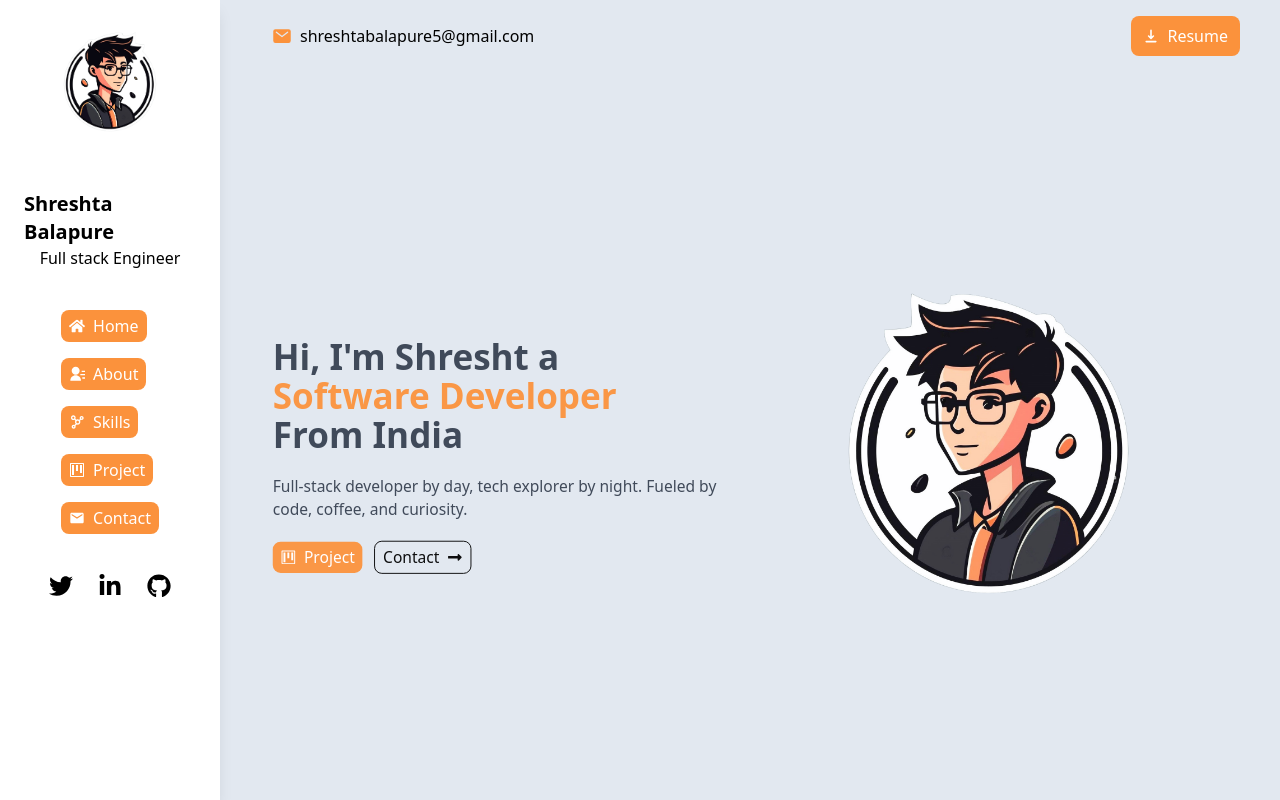
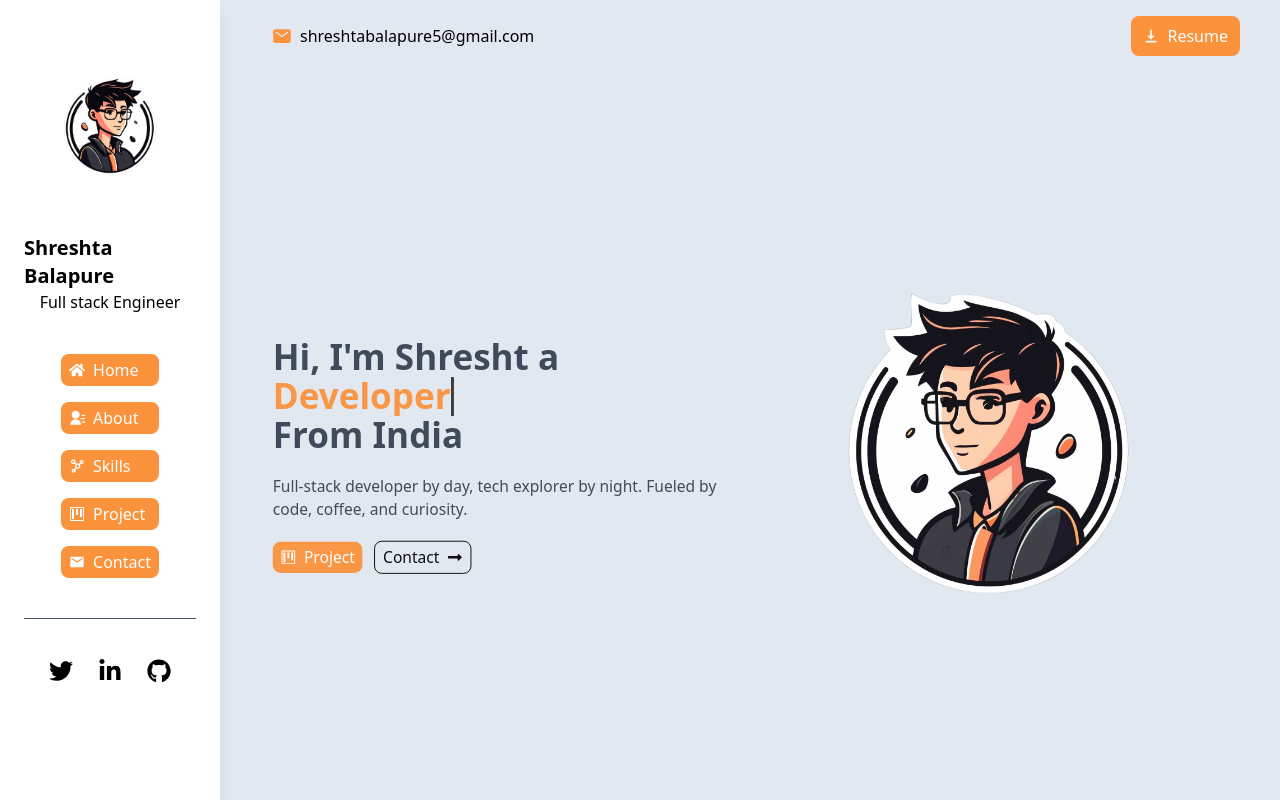
Before and after one commit to Shresht5/portfolio2024, a Next.js app: page / in a window 1280 px wide. Shown: the top 800 px of the page. Built offline with nearby package versions, Linux system fonts and the light colour scheme.

Commit message:
add typeing animation

```diff
--- a/src/app/globals.css
+++ b/src/app/globals.css
@@ -35,3 +35,20 @@
   animation-timeline: view();
   animation-range:entry 0%;
 }
+@keyframes typing {
+  0%{width:0}
+  20%{width:100%}
+  80%{width:100%}
+  100%{width:0}
+}
+@keyframes blink-carpet{
+  from, to { border-color: transparent; }
+    50% { border-color: #333; }
+}
+.typing-text {
+  white-space: nowrap;
+  overflow: hidden;
+  border-right: 3px solid #333; /* Optional: cursor effect */
+  width: 0;
+  animation: typing 4s steps(30, end) 1s infinite alternate, blink-caret 0.7s step-end infinite;
+}
--- a/src/app/page.tsx
+++ b/src/app/page.tsx
@@ -32,7 +32,7 @@ export default function Home() {
       <div className="reletive">
         <div className="flex">{/*sidebar */}
           <div className="relative">
-            <div className="hidden sticky top-0 shadow-lg shadow-r-4 w-[220px] py-[10%] flex-col h-screen items-center space-y-10 p-6 sm:flex ">
+            <div className="hidden sticky top-0 shadow-lg shadow-r-4 w-[220px] py-[30%] flex-col h-screen items-center space-y-10 p-6 sm:flex ">
               <div className="">
                 <Image src="/image/LogoImage.png" alt="Logo" width={120} height={120} />
               </div>
@@ -40,7 +40,7 @@ export default function Home() {
                 <h2 className="text-xl font-semibold ">Shreshta Balapure</h2>
                 <h3 className="text-center">Full stack Engineer</h3>
               </div>
-              <div className="space-y-4 ">
+              <div className="space-y-4 flex flex-col">
                 <button onClick={() => scrollToSection(section1Ref)} className="bg-orange-400 rounded-lg flex items-center text-white space-x-2 py-1 px-2">
                   <FaHome /><span>Home</span>
                 </button>
@@ -57,6 +57,7 @@ export default function Home() {
                   <MdEmail /><span>Contact</span>
                 </button>
               </div>
+              <div className="bg-slate-600 h-[1px] w-full "></div>
               <div className=" flex justify-evenly w-full text-2xl ">
                 <Link href='https://x.com/BalapureShresht' target='_blank' >
                   <FaTwitter className="hover:text-orange-500" />
--- a/src/components/Me.tsx
+++ b/src/components/Me.tsx
@@ -14,7 +14,9 @@ const Me: React.FC<ContactProps> = ({ scrollToSection, section4Ref, section5Ref
         <div className='flex flex-col-reverse sm:flex-row sm:my-36 sm:items-center mx-auto max-w-6xl'>
             <div className='sm:w-[50%]'>
                 <h1 className='text-4xl font-bold text-gray-700'>Hi, I'm Shresht a</h1>
-                <h1 className='text-4xl font-bold text-orange-400'>Software Developer</h1>
+                <div className='inline-flex'>
+                    <h1 className='typing-text text-4xl  font-bold text-orange-400'>Developer</h1>
+                </div>
                 <h1 className='text-4xl font-bold text-gray-700'>From India</h1>
                 <h1 className='my-5 text-gray-700'>Full-stack developer by day, tech explorer by night. Fueled by code, coffee, and curiosity.</h1>
                 <div className='flex items-center'>
```
